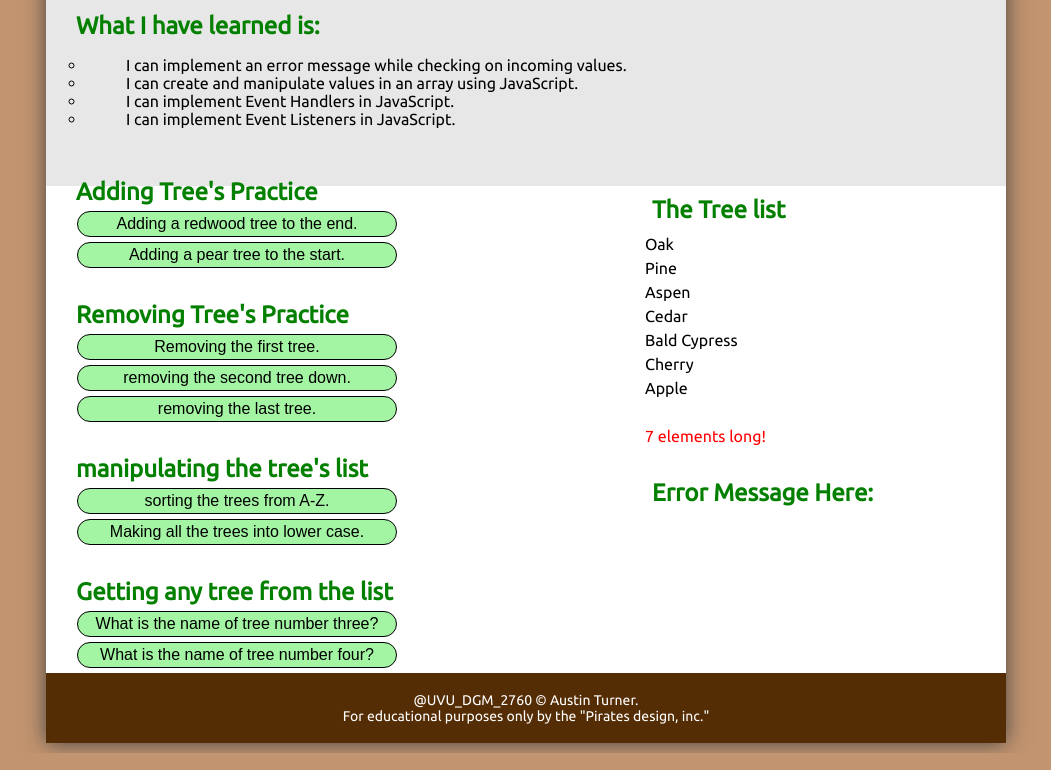
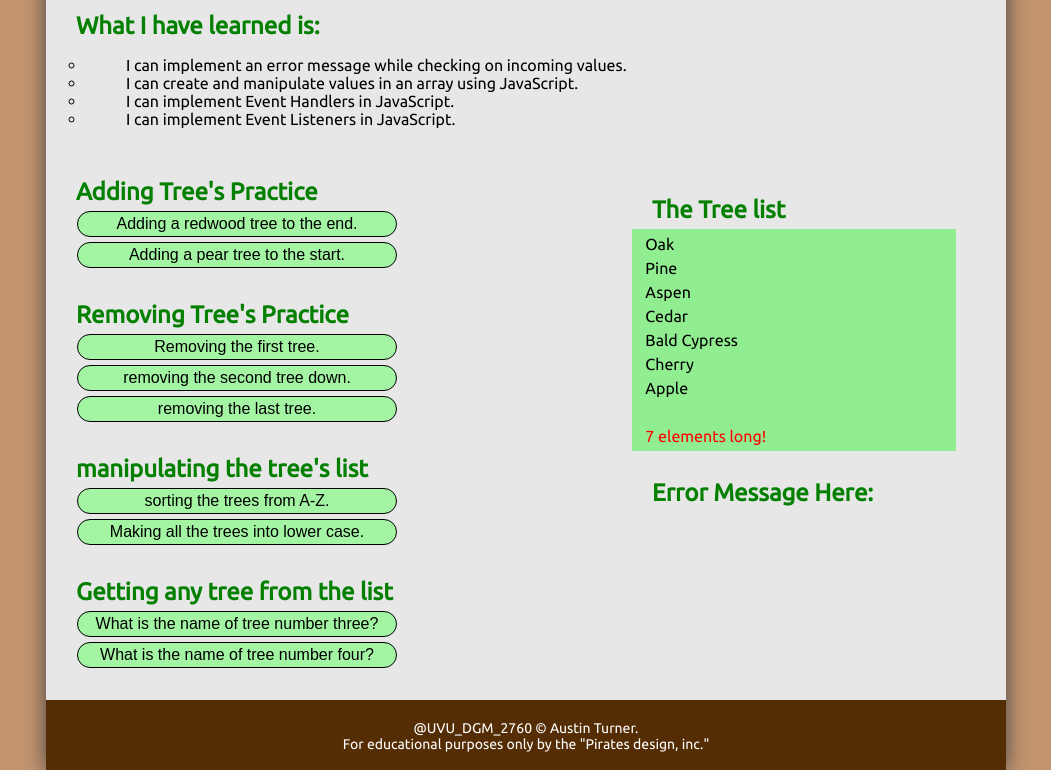
Before and after one commit to PirateTurner1/05-Arborist, a plain HTML site: page index.html in a window 1280 px wide. Shown: the part 320-1090 px from the top of the page, without its empty margins (124-1175 px from the left). Drawn offline with Linux system fonts and the light colour scheme.

Commit message:
updating styles for purpose of netlify

```diff
--- a/css/styles.css
+++ b/css/styles.css
@@ -1,3 +1,4 @@
+
 /* CSS reset */
 header, body, p, h1, h2, h3, h4, footer{
     padding: 0;
@@ -19,7 +20,6 @@ div#wrapper{
     margin-right: 150px;
     max-width: 1100px;
     box-shadow: 0 0 20px #444;
-    /*padding-inline: 100px;*/
     background-color: white;
 }
 
@@ -30,7 +30,6 @@ header {
     align-items: left;
     width: 1080px;
     height: 260px;
-    /*margin-bottom: 15px;*/
     background-image: url("../images/tree_orchard.jpg");
     background-repeat: no-repeat;
     background-size: 1029px 260px;
@@ -55,14 +54,8 @@ header {
     text-indent: 5px;
 }
 
-
 /* main body stuff*/
 main, footer {
-    display: block;
-    flex-direction: column;
-    justify-content: flex-start;
-    align-items: left;
-    margin: 0 auto;
     background-color:rgb(231, 231, 231);
     clear:both;
 }
@@ -88,7 +81,6 @@ h2 {
     text-indent: 30px;
 }
 
-
 .objective {
     list-style-type: circle;
     text-indent: 40px;
@@ -96,7 +88,14 @@ h2 {
 
 }
 
-main button {
+#pageName {
+    display: block;
+    height: 760px;
+    background-color:rgb(231, 231, 231);
+    clear: both;
+}
+
+button {
     display: block;
     border: 1px solid black;
     border-radius: 15px;
@@ -109,43 +108,44 @@ main button {
     margin-bottom: 5px;
 }
 
-main article {
+article {
     float: left;
     width: 60%;
+    background-color:rgb(231, 231, 231);
 }
 
-main aside {
+aside {
     float: left;
     width: 40%;
+    text-align: justify;
+    background-color:rgb(231, 231, 231);
+    padding-right: 50px;
+
 }
 
-main div#displayResults {
-    background-color: white;
-    margin-left: 2%;
+#displayResults {
+    background-color: lightgreen;
+    margin-left: 10px;
     padding: .2em 4%;
     line-height: 150%;
 }
 
-main div#displayResults span {
-    color:red;
+#displayResults span {
+    color: red;
 }
-main div#error {
-    color: orange;
-    margin-left: 2%;
-    background-color: yellow;
+
+#error {
+    /*background-color: rgb(135, 255, 65);*/
+    padding-right: 140px;
+    padding: 10px;
+    color: red;
 }
 
 footer{
     height: 70px;
-    display: flex;
-    flex-direction: column;
-    justify-content: center;
-    align-items: center;
     background-color:#552d05;
     font-size: 14px;
     text-align: center;
-    margin: 70px 0 10px 0;
-    margin-top: 140px;
     max-width: 1920px;
     padding: 20px;
     color: white;
```
Lines whose indentation alone changed are shown as unchanged.
